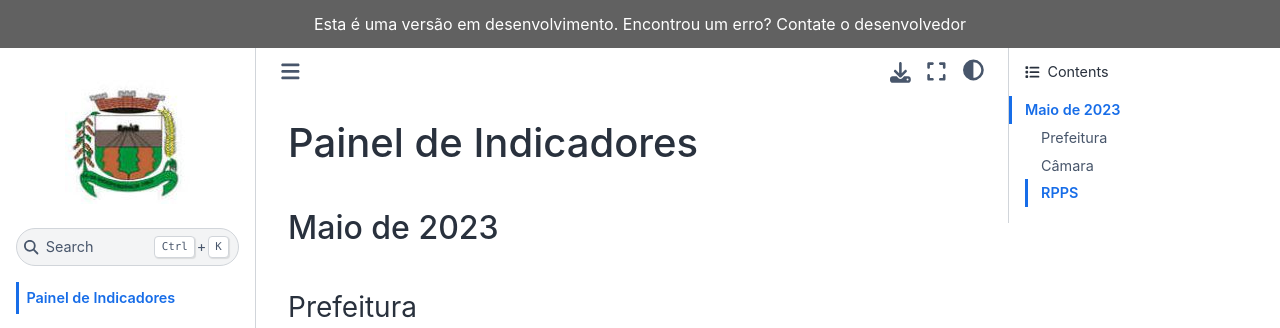
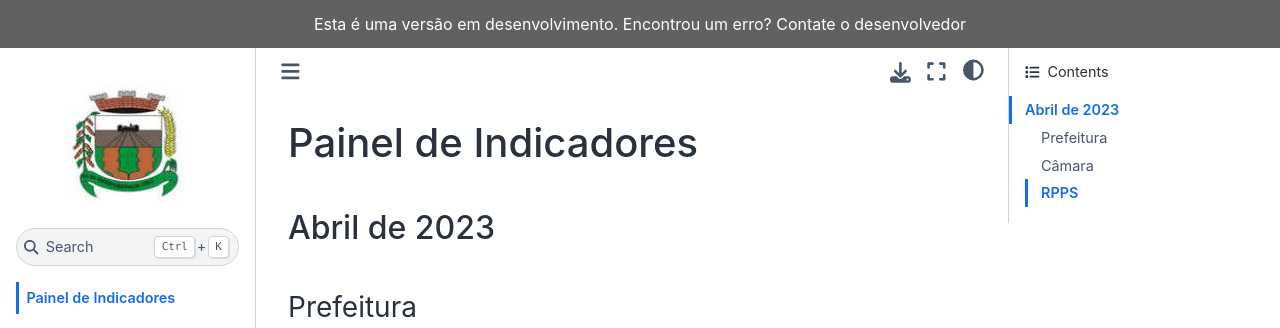
Before and after one commit to iddrs/iddrs-kpi, a Jupyter Book: the page built from src/index.ipynb, in a window 1280 px wide and 1284 px high. Shown: the top 328 px of the window. Built offline with Jupyter Book 1.0.4 settings and Sphinx 7.4.7 and the Sphinx Book theme 1.1.4, drawn with Linux system fonts in a browser that asks for light colours.

Commit message:
Auto gerado

```diff
--- a/_config.yml
+++ b/_config.yml
@@ -34,7 +34,7 @@ parse:
     - tasklist
 
   myst_substitutions:
-    data_base: "Maio de 2023"
+    data_base: "Abril de 2023"
 
 # Define the name of the latex output file for PDF builds
 # latex:
```
Also changed, not shown: src/pm/receitas.ipynb, 1 other file.
